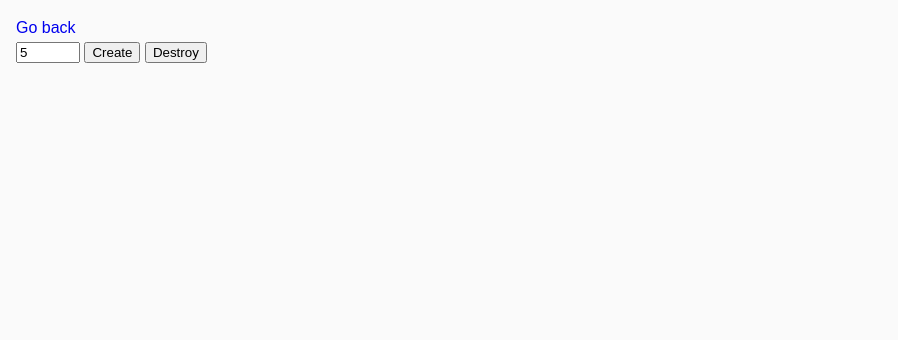
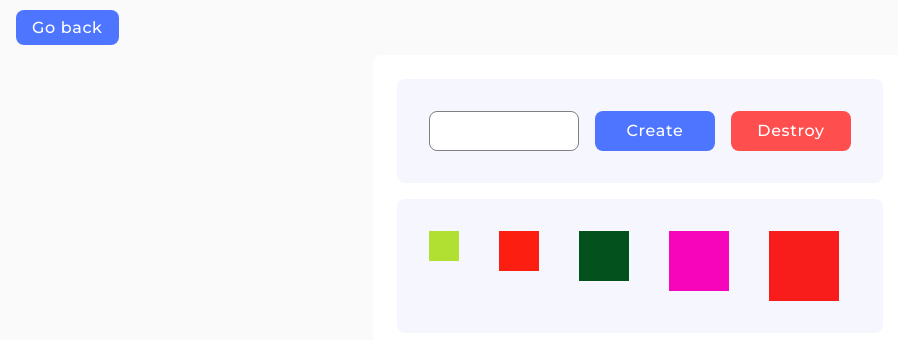
Before and after one commit to Ira0000/goit-js-hw-07, a plain HTML site: page task-6.html in a window 1280 px wide. Both pictures are taken after typing "5" into the empty fields and a click on the button "Create". Shown: the whole page, without its empty margins (0-898 px from the left). Drawn offline with Linux system fonts and the light colour scheme.

Commit message:
task 6 css, js modify return link

```diff
--- a/css/common.css
+++ b/css/common.css
@@ -43,3 +43,29 @@ img {
   width: 100%;
   height: auto;
 }
+
+button {
+  font-family: inherit;
+}
+
+p {
+  margin-bottom: 15px;
+}
+
+.return-link {
+  border-radius: 8px;
+  padding: 8px 16px;
+  width: 120px;
+  height: 40px;
+  background-color: #4e75ff;
+  font-weight: 500;
+  font-size: 16px;
+  line-height: 1.5;
+  letter-spacing: 0.04em;
+  color: #fff;
+  transition: background-color 300ms ease;
+}
+
+.return-link:hover {
+  background-color: #6c8cff;
+}
--- a/css/task-4.css
+++ b/css/task-4.css
@@ -35,7 +35,6 @@ input:hover {
   border: 1px solid #000;
 }
 
-input:focus,
 input:active {
   border: 1px solid #808080;
 }
--- /dev/null
+++ b/css/task-6.css
@@ -0,0 +1,105 @@
+body {
+  font-family: 'Montserrat', sans-serif;
+}
+
+button {
+  font-family: inherit;
+  border: none;
+  box-shadow: none;
+}
+
+.container {
+  border-radius: 8px;
+  padding: 24px;
+  width: 534px;
+  height: 302px;
+  background-color: #fff;
+  margin-left: auto;
+  margin-right: auto;
+  padding: 24px;
+}
+
+.controls {
+  display: flex;
+  gap: 16px;
+  border-radius: 8px;
+  padding: 32px;
+  width: 486px;
+  /* height: 104px; */
+  background-color: #f6f6fe;
+  margin-bottom: 16px;
+}
+
+.boxes {
+  border-radius: 8px;
+  padding: 32px;
+  width: 486px;
+  /* height: 104px; */
+  background-color: #f6f6fe;
+}
+
+.number-input {
+  font-family: inherit;
+  text-align: center;
+  border: 1px solid #808080;
+  border-radius: 8px;
+  width: 150px;
+  height: 40px;
+  font-weight: 400;
+  font-size: 16px;
+  line-height: 1.5;
+  letter-spacing: 0.04em;
+  color: #2e2f42;
+  outline: none;
+  transition: border 300ms ease;
+}
+
+.create-btn {
+  border-radius: 8px;
+  padding: 8px 16px;
+  width: 120px;
+  height: 40px;
+  background-color: #4e75ff;
+  font-weight: 500;
+  font-size: 16px;
+  line-height: 1.5;
+  letter-spacing: 0.04em;
+  color: #fff;
+  transition: background-color 300ms ease;
+}
+
+.destroy-btn {
+  border-radius: 8px;
+  padding: 8px 16px;
+  width: 120px;
+  height: 40px;
+  background-color: #ff4e4e;
+  font-weight: 500;
+  font-size: 16px;
+  line-height: 1.5;
+  letter-spacing: 0.04em;
+  color: #fff;
+  transition: background-color 300ms ease;
+}
+
+.number-input:hover {
+  border: 1px solid #000;
+}
+
+.number-input:active {
+  border: 1px solid #808080;
+}
+
+.create-btn:hover {
+  background-color: #6c8cff;
+}
+
+.destroy-btn:hover {
+  background-color: #ff7070;
+}
+
+.boxes {
+  display: flex;
+  flex-wrap: wrap;
+  gap: 40px;
+}
--- a/js/task-6.js
+++ b/js/task-6.js
@@ -3,3 +3,37 @@ function getRandomHexColor() {
     .toString(16)
     .padStart(6, 0)}`;
 }
+
+const number = document.querySelector('input[type="number"]');
+const createBtn = document.querySelector('button[data-create]');
+const destroyBtn = document.querySelector('button[data-destroy]');
+
+createBtn.addEventListener('click', createBoxes);
+
+function createBoxes() {
+  let inputValue = number.value;
+  if (inputValue < 1 || inputValue > 100) {
+    console.log('The number must be between 1 and 100');
+  } else {
+    const boxesDiv = document.querySelector('.boxes');
+    boxesDiv.innerHTML = '';
+    let boxWidth = 30;
+    let boxHeight = 30;
+    let newBox = '';
+    for (let i = 0; i < inputValue; i += 1) {
+      const color = getRandomHexColor();
+      newBox += `<div class="new-box" style="background-color: ${color}; width: ${boxWidth}px; height: ${boxHeight}px"></div>`;
+      boxWidth += 10;
+      boxHeight += 10;
+    }
+    boxesDiv.insertAdjacentHTML('beforeend', newBox);
+  }
+  number.value = '';
+}
+
+destroyBtn.addEventListener('click', destroyBoxes);
+
+function destroyBoxes() {
+  const boxesDiv = document.querySelector('.boxes');
+  boxesDiv.innerHTML = '';
+}
--- a/task-6.html
+++ b/task-6.html
@@ -6,17 +6,30 @@
     <meta name="viewport" content="width=device-width, initial-scale=1.0" />
     <title>Task 6</title>
     <link rel="stylesheet" href="./css/common.css" />
+    <link rel="stylesheet" href="./css/task-6.css" />
+    <link rel="preconnect" href="https://fonts.googleapis.com" />
+    <link rel="preconnect" href="https://fonts.gstatic.com" crossorigin />
+    <link
+      href="https://fonts.googleapis.com/css2?family=Montserrat:ital@0;1&display=swap"
+      rel="stylesheet"
+    />
+    <link
+      href="https://fonts.googleapis.com/css2?family=Montserrat:ital,wght@0,500;1,500&display=swap"
+      rel="stylesheet"
+    />
   </head>
   <body>
-    <p><a href="./index.html">Go back</a></p>
+    <p><a href="./index.html" class="return-link">Go back</a></p>
 
-    <div id="controls">
-      <input type="number" min="1" max="100" step="1" />
-      <button type="button" data-create>Create</button>
-      <button type="button" data-destroy>Destroy</button>
+    <div class="container">
+      <div id="controls" class="controls">
+        <input type="number" class="number-input" min="1" max="100" step="1" />
+        <button type="button" class="create-btn" data-create>Create</button>
+        <button type="button" class="destroy-btn" data-destroy>Destroy</button>
+      </div>
+
+      <div id="boxes" class="boxes"></div>
     </div>
-
-    <div id="boxes"></div>
 
     <script src="./js/task-6.js" type="module"></script>
   </body>
```
Also changed, not shown: task-1.html (+1 -1 lines), task-2.html (+1 -1 lines), task-3.html (+1 -1 lines), task-4.html (+1 -1 lines), task-5.html (+1 -1 lines).
